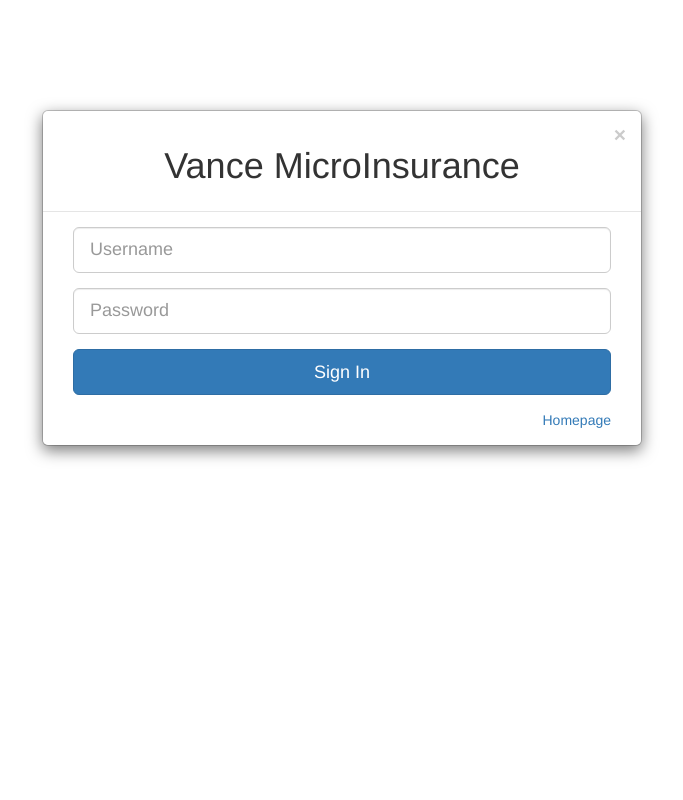
After one commit to VONVVAN/MICROINSURANCE-PROJECT, a Django app: page /login/ in a window 1280 px wide. The commit adds this page. Shown: the whole page, without its empty margins (298-981 px from the left). Run offline with Django 3.2, Linux system fonts and the light colour scheme; some libraries are stand-ins or nearby versions.

```diff
--- /dev/null
+++ b/microinsurance/static/css/styles.css
@@ -0,0 +1 @@
+.modal-footer {   border-top: 0px; }
--- a/microinsurance/templates/index.html
+++ b/microinsurance/templates/index.html
@@ -62,7 +62,7 @@
                         <a class="page-scroll" href="#portfolio">Portfolio</a>
                     </li>
                     <li>
-                        <a class="page-scroll" href="#">Log In</a>
+                        <a class="page-scroll" href="login">Log In</a>
                     </li>
                     <li>
                         <a id="login" class="page-scroll" href="admin">Maintenance</a>
@@ -80,7 +80,7 @@
                 <h1 style ="color:#ddb">Vance MicroInsurance</h1>
                 <hr>
                 <p>Lets work Hand in Hand!</p>
-                <a href="#about" class="btn btn-primary btn-xl page-scroll">Find Out More</a>
+                <a href="#services" class="btn btn-primary btn-xl page-scroll">Find Out More</a>
             </div>
         </div>
     </header>
--- /dev/null
+++ b/microinsurance/templates/login.html
@@ -0,0 +1,50 @@
+<!DOCTYPE html>
+<html lang="en">
+	<head>
+		<meta http-equiv="content-type" content="text/html; charset=UTF-8">
+		<meta charset="utf-8">
+		<title>Vance MicroInsurance Log-in</title>
+		<meta name="generator" content="Bootply" />
+		<meta name="viewport" content="width=device-width, initial-scale=1, maximum-scale=1">
+		<link href="/static/css/bootstrap.min.css" rel="stylesheet">
+		<!--[if lt IE 9]>
+			<script src="//html5shim.googlecode.com/svn/trunk/html5.js"></script>
+		<![endif]-->
+		<link href="/static/css/styles.css" rel="stylesheet">
+	</head>
+	<body>
+<!--login modal-->
+<div id="loginModal" class="modal show" tabindex="-1" role="dialog" aria-hidden="true"><br><br><br><br>
+  <div class="modal-dialog">
+  <div class="modal-content">
+      <div class="modal-header">
+          <button type="button" class="close" data-dismiss="modal" aria-hidden="true">×</button>
+          <h1 class="text-center">Vance MicroInsurance</h1>
+      </div>
+      <div class="modal-body">
+          <form class="form col-md-12 center-block">
+            <div class="form-group">
+              <input type="text" class="form-control input-lg" placeholder="Username">
+            </div>
+            <div class="form-group">
+              <input type="password" class="form-control input-lg" placeholder="Password">
+            </div>
+            <div class="form-group">
+            <form action = "/hello/" method = "POST">
+              <button class="btn btn-primary btn-lg btn-block">Sign In</button>
+            </div>
+            </form>
+          </form>
+      </div>
+      <div class="modal-footer">
+          <div class="col-md-12"><a href = "/">Homepage</a>
+		  </div>
+      </div>
+  </div>
+  </div>
+</div>
+	<!-- script references -->
+		<script src="//ajax.googleapis.com/ajax/libs/jquery/2.0.2/jquery.min.js"></script>
+		<script src="js/bootstrap.min.js"></script>
+	</body>
+</html>
--- a/microinsurance/views.py
+++ b/microinsurance/views.py
@@ -1,12 +1,21 @@
 from django.shortcuts import render
 from django.http import HttpResponse
-from django.contrib.auth import logout
+from django.contrib.auth import authenticate
 
 def home_page(request):
 	return render(request, 'index.html')
 
-def logout_view(request):
-   	logout(request, 'index.html')
-    # Redirect to a
+def log_in(request):
+   	return render(request, 'login.html')
+
+def access_granted(request):
+	user = authenticate(username='admin', password = 'admin')
+	if request.method == 'POST':
+		if user is not None:
+			print("User is valid")
+			return render(request, 'index.html')
+		else:
+			print("none")
+			return render(request, 'login.html')
 
 # Create your views here.
--- a/mysite/urls.py
+++ b/mysite/urls.py
@@ -15,12 +15,13 @@ Including another URLconf
 """
 from django.conf.urls import include, url
 from django.contrib import admin
-from microinsurance.views import home_page
+from microinsurance.views import home_page, log_in, access_granted
 
 admin.autodiscover()
 
 urlpatterns = [
     url(r'^admin/', include(admin.site.urls)),
     url(r'^$', 'microinsurance.views.home_page', name='home'),
-
+    url(r'^login/', 'microinsurance.views.log_in', name ='login'),
+    url(r'^hello/', 'microinsurance.views.access_granted', name ='granted'),
 ]
```
Also changed, not shown: fts/tests.py (+30 -0 lines), microinsurance/forms.py (added, +19 -0 lines), microinsurance/models.py (+7 -8 lines), db.sqlite3, microinsurance/migrations/0034_auto_20151129_1148.py (added), microinsurance/migrations/0035_auto_20151129_1150.py (added).
